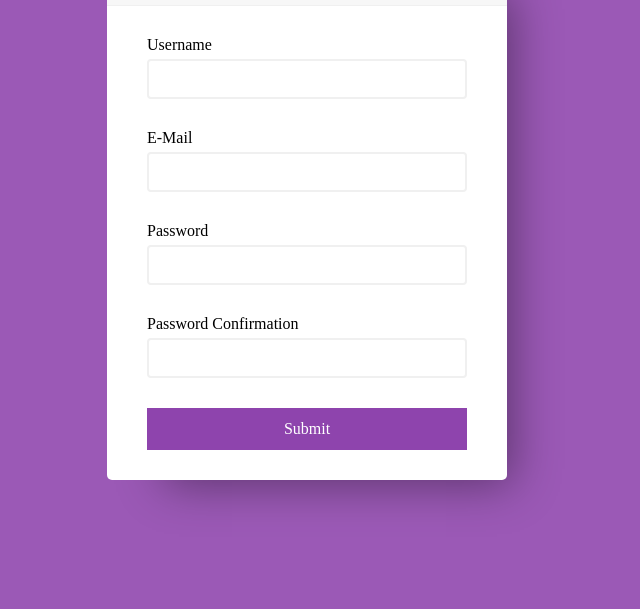
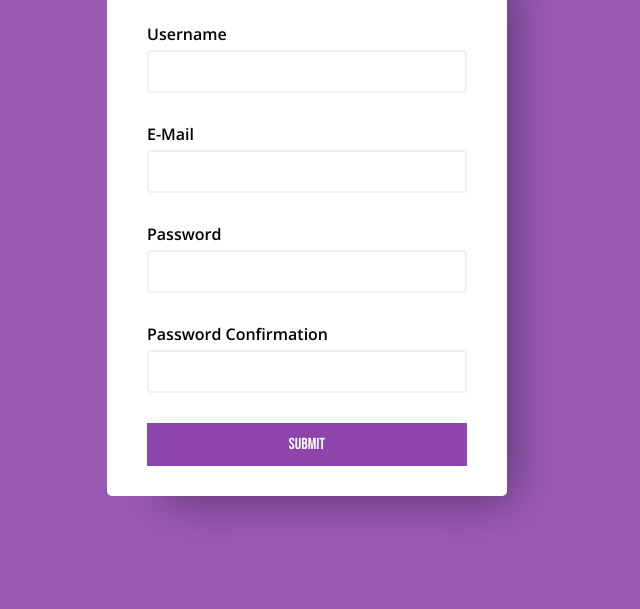
Before and after one commit to alvaarogomeez/form-validation, a plain HTML site: page index.html in a window 1280 px wide. Shown: the part 191-800 px from the top of the page, without its empty margins (333-973 px from the left). Drawn offline with nearby package versions, Linux system fonts and the light colour scheme.

Commit message:
Add files via upload

```diff
--- a/styles.css
+++ b/styles.css
@@ -1,7 +1,15 @@
+/*** IMPORTs ***/
+/** FONTS **/
+/* Bebas Neue */
+@import url('https://fonts.googleapis.com/css2?family=Bebas+Neue&display=swap');
+/* Open Sans */
+@import url('https://fonts.googleapis.com/css2?family=Bebas+Neue&family=Open+Sans:ital,wght@0,300;0,400;0,600;0,700;0,800;1,300;1,400;1,600;1,700;1,800&display=swap');
 :root
 {
     --greenCheck: #2ecc71;
     --redError: #e74c3c;
+    --fuentePrimaria: 'Bebas Neue', cursive;
+    --fuenteSecundaria: 'Open Sans', sans-serif;
 }
 html {
     box-sizing: border-box;
@@ -64,6 +72,7 @@ div.header
 div.header h2
 {
     margin: 0;
+    font-family: var(--fuentePrimaria);
 }
 
 /** FORM **/
@@ -81,6 +90,8 @@ div.form-control label
 {
     display: inline-block;
     margin-bottom: 5px;
+    font-weight: 600;
+    font-family: var(--fuenteSecundaria);
 }
 div.form-control input
 {
@@ -91,6 +102,7 @@ div.form-control input
     font-size: 14px;
     padding: 10px;
     width: 100%;
+    font-family: var(--fuenteSecundaria);
 }
 div.form-control.success input
 {
@@ -138,5 +150,10 @@ form.form button
     width: 100%;
     padding: 10px;
     font-size: 16px;
-    font-family: inherit;
+    font-family: var(--fuentePrimaria);
+    transition: all .25s ease;
 }
+form.form button:hover{
+    background-color: transparent;
+    color: #8e44ad;
+}
```
